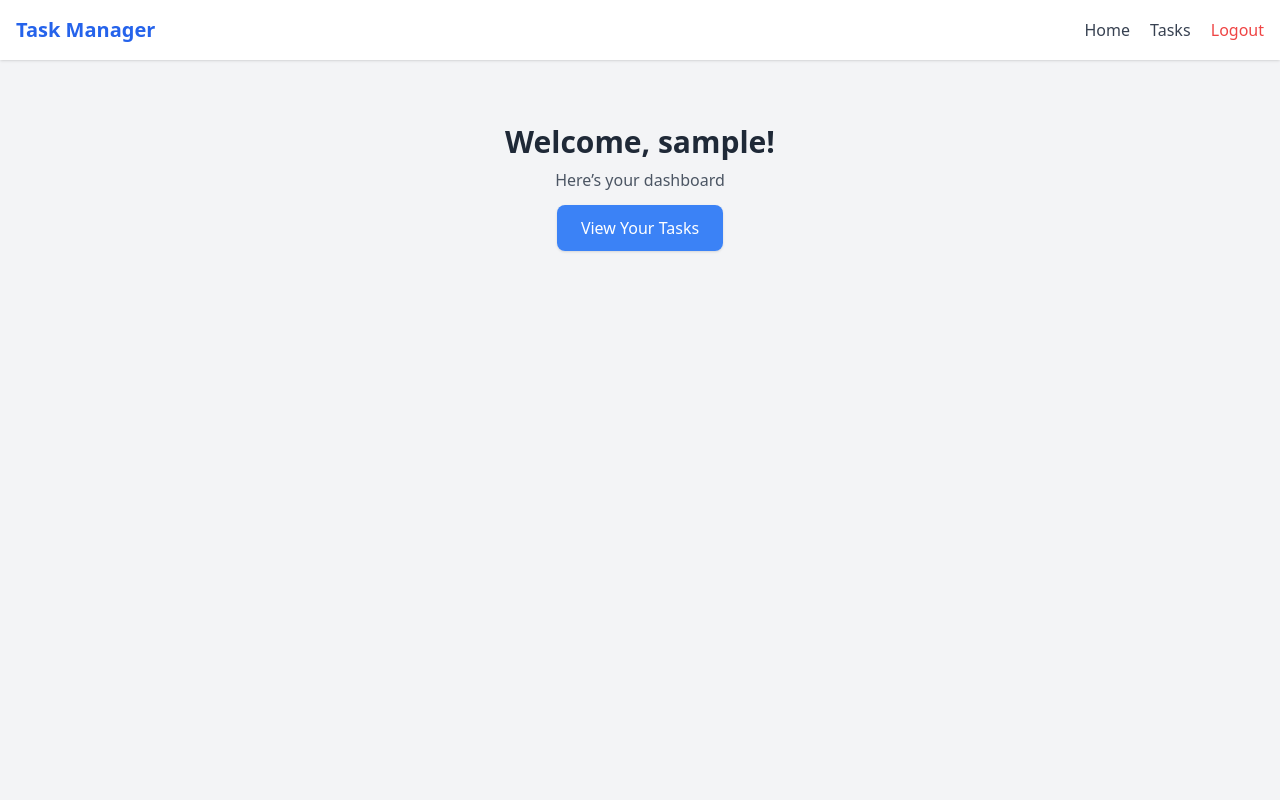
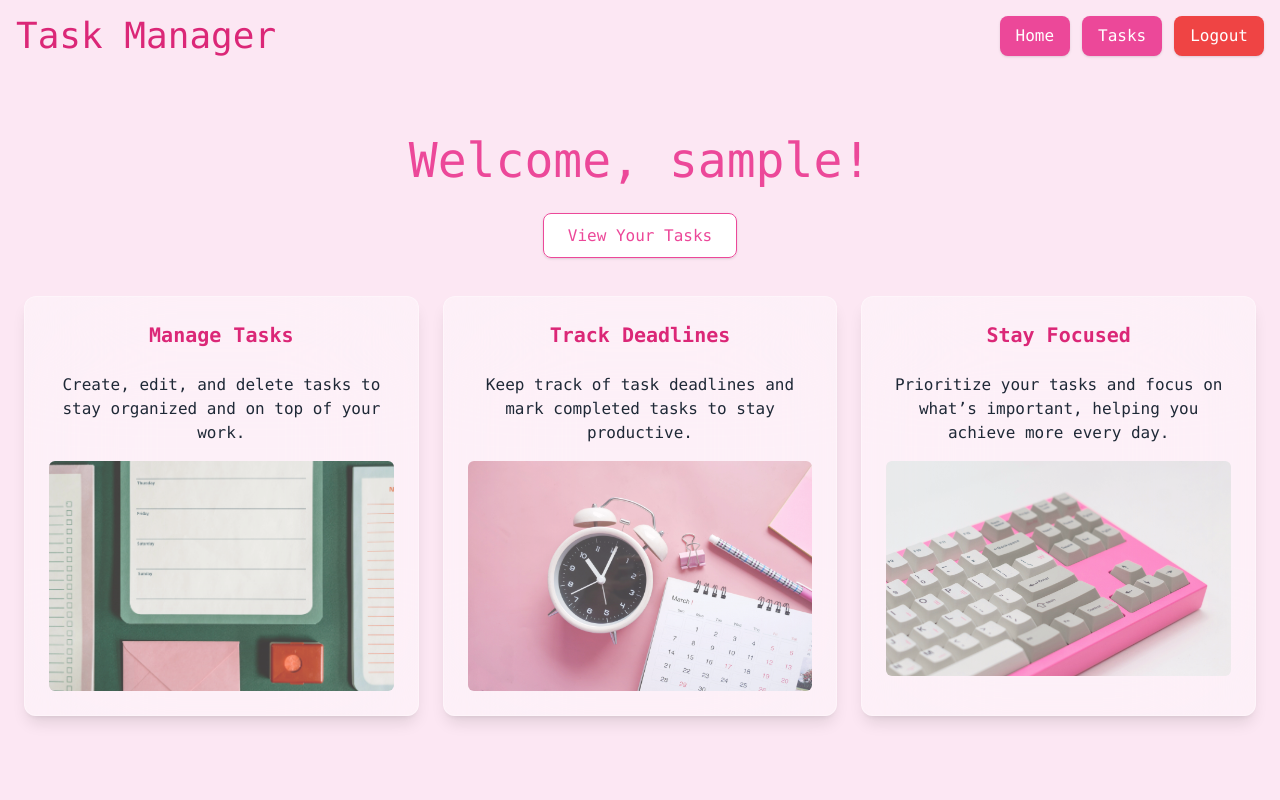
Before and after one commit to jmdaragosa/task-manager-app, a Django app: page / in a window 1280 px wide. Run offline with Django 5.2, Linux system fonts and the light colour scheme; the visitor is signed in with stand-in values (Sample User, id 1); some libraries are stand-ins or nearby versions.

Commit message:
Finished home page design with Tailwind soft pink and feature cards.

```diff
--- a/taskmanager/settings.py
+++ b/taskmanager/settings.py
@@ -121,7 +121,7 @@ USE_TZ = True
 # Static files (CSS, JavaScript, Images)
 # https://docs.djangoproject.com/en/5.2/howto/static-files/
 
-STATIC_URL = 'static/'
+STATIC_URL = '/static/'
 
 # Default primary key field type
 # https://docs.djangoproject.com/en/5.2/ref/settings/#default-auto-field
--- a/tasks/templates/base.html
+++ b/tasks/templates/base.html
@@ -7,16 +7,26 @@
     {% load static %}
     <script src="https://cdn.tailwindcss.com"></script>
 </head>
-<body class="bg-gray-100 min-h-screen font-sans">
+<body class="bg-pink-100 min-h-screen font-mono">
     <!-- Header -->
-    <header class="bg-white shadow p-4 flex justify-between items-center">
-        <h1 class="text-xl font-bold text-blue-600">Task Manager</h1>
+    <header class="p-4 flex justify-between items-center">
+        <h1 class="text-4xl text-pink-600">Task Manager</h1>
         {% if user.is_authenticated %}
-            <nav class="space-x-4">
-                <a href="{% url 'home' %}" class="text-gray-700 hover:text-blue-600">Home</a>
-                <a href="{% url 'task_list' %}" class="text-gray-700 hover:text-blue-600">Tasks</a>
-                <a href="{% url 'logout' %}" class="text-red-500 hover:text-red-700">Logout</a>
+            <nav class="flex space-x-3">
+                <a href="{% url 'home' %}"
+                   class="bg-pink-500 text-white px-4 py-2 rounded-lg shadow hover:bg-pink-600 transition">
+                   Home
+                </a>
+                <a href="{% url 'task_list' %}"
+                   class="bg-pink-500 text-white px-4 py-2 rounded-lg shadow hover:bg-pink-600 transition">
+                   Tasks
+                </a>
+                <a href="{% url 'login' %}"
+                   class="bg-red-500 text-white px-4 py-2 rounded-lg shadow hover:bg-red-600 transition">
+                   Logout
+                </a>
             </nav>
+
         {% endif %}
     </header>
 
--- a/tasks/templates/tasks/home.html
+++ b/tasks/templates/tasks/home.html
@@ -1,16 +1,44 @@
 {% extends 'base.html' %}
+{% load static %}
+
 {% block title %}Home{% endblock %}
 
 {% block content %}
 <div class="text-center mt-10">
-    <h2 class="text-3xl font-semibold text-gray-800">Welcome, {{ user.username }}!</h2>
-    <p class="mt-2 text-gray-600">Here’s your dashboard</p>
+    <h2 class="text-5xl text-pink-500">Welcome, {{ user.username }}!</h2>
 
-    <div class="mt-6">
+    <div class="mt-10">
         <a href="{% url 'task_list' %}"
-           class="bg-blue-500 text-white px-6 py-3 rounded-lg shadow hover:bg-blue-600 transition">
+           class="bg-white text-pink-500 px-6 py-3 rounded-lg shadow border border-pink-500
+                  hover:bg-pink-500 hover:text-white transition">
            View Your Tasks
         </a>
     </div>
 </div>
+
+<div class="mt-12 grid md:grid-cols-3 gap-6">
+
+    <!-- Feature 1 -->
+    <div class="bg-white/40 backdrop-blur-3xl border border-white/30 rounded-xl p-6 shadow-lg hover:scale-105 transform transition">
+        <h3 class="text-xl font-semibold text-pink-600 mb-2 text-center">Manage Tasks</h3>
+        <p class="mt-6 text-gray-800 text-center">Create, edit, and delete tasks to stay organized and on top of your work.</p>
+        <img src="{% static 'tasks/images/manage-task.jpg' %}" alt="Manage Tasks" class="w-150 h-150 mx-auto mt-4 rounded-md opacity-75">
+    </div>
+
+    <!-- Feature 2 -->
+    <div class="bg-white/40 backdrop-blur-3xl border border-white/30 rounded-xl p-6 shadow-lg hover:scale-105 transform transition">
+        <h3 class="text-xl font-semibold text-pink-600 mb-2 text-center">Track Deadlines</h3>
+        <p class="mt-6 text-gray-800 text-center">Keep track of task deadlines and mark completed tasks to stay productive.</p>
+        <img src="{% static 'tasks/images/deadlines.jpg' %}" alt="Deadlines" class="w-150 h-150 mx-auto mt-4 rounded-md opacity-75">
+    </div>
+
+    <!-- Feature 3 -->
+    <div class="bg-white/40 backdrop-blur-3xl border border-white/30 rounded-xl p-6 shadow-lg hover:scale-105 transform transition">
+        <h3 class="text-xl font-semibold text-pink-600 mb-2 text-center">Stay Focused</h3>
+        <p class="mt-6 text-gray-800 text-center">Prioritize your tasks and focus on what’s important, helping you achieve more every day.</p>
+        <img src="{% static 'tasks/images/focus.jpg' %}" alt="Deadlines" class="w-150 h-150 mx-auto mt-4 rounded-md opacity-75">
+    </div>
+
+</div>
+
 {% endblock %}
```
Also changed, not shown: tasks/static/tasks/images/deadlines.jpg (added), tasks/static/tasks/images/focus.jpg (added), tasks/static/tasks/images/manage-task.jpg (added).
